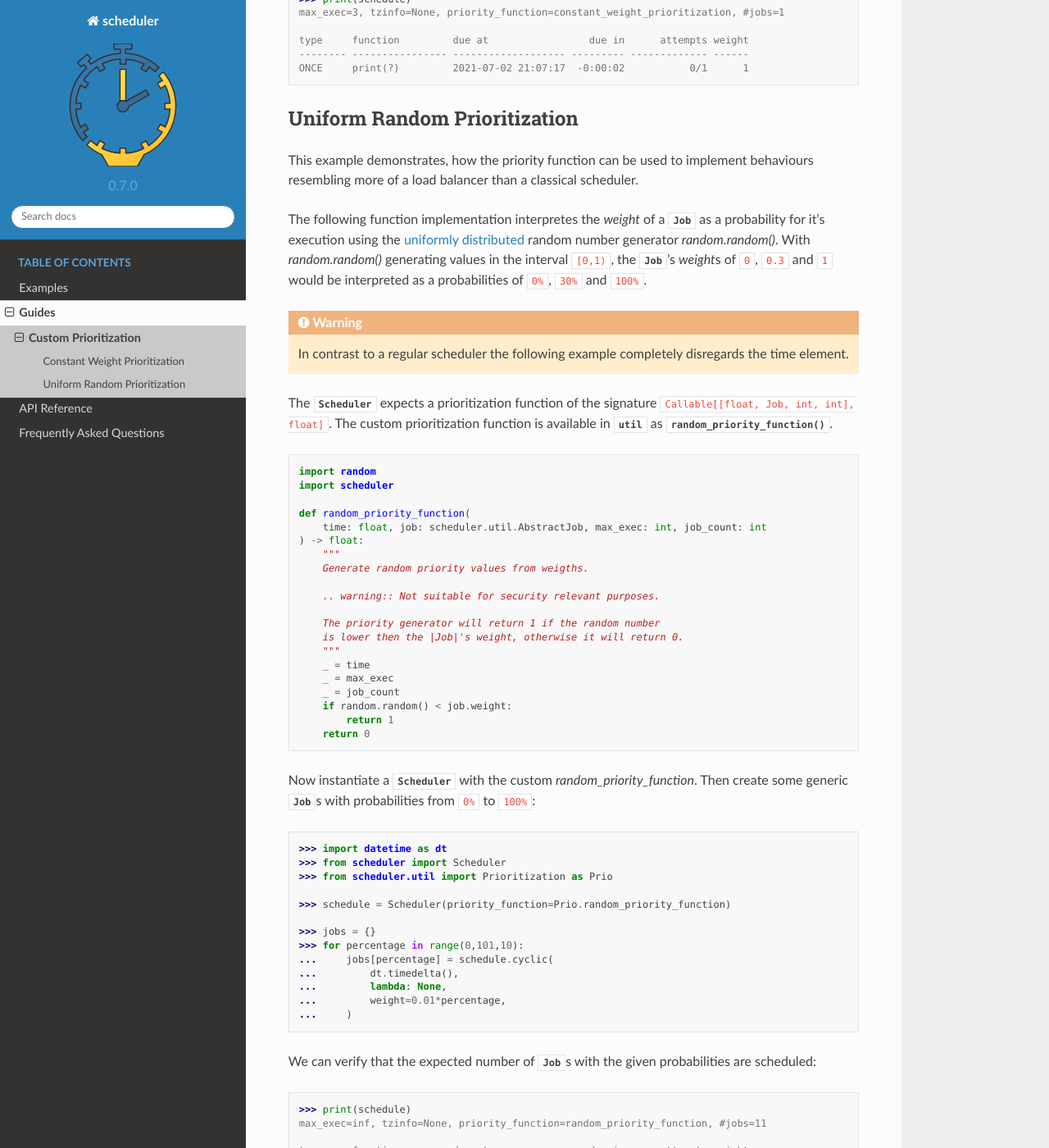
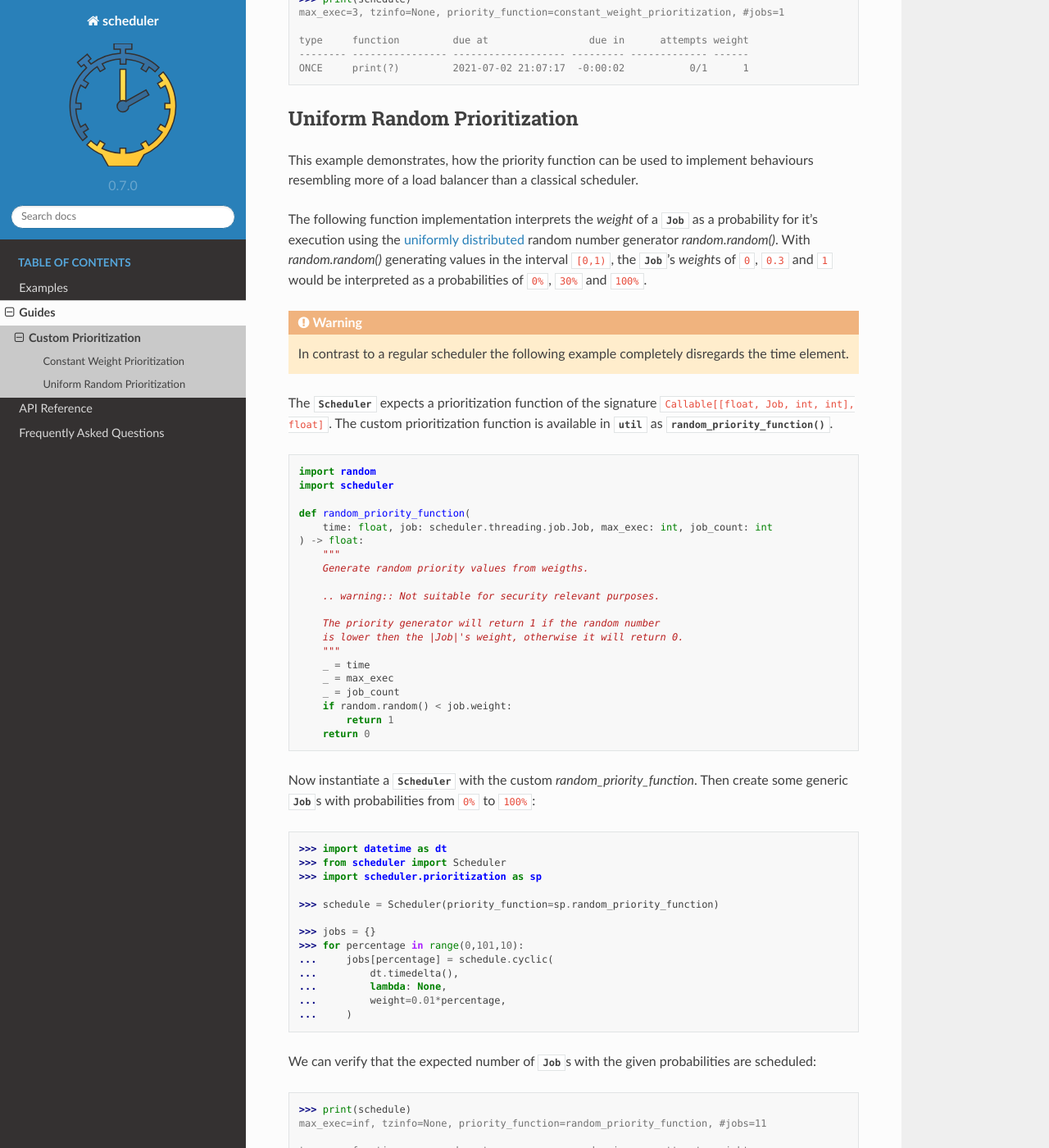
Before and after one commit to DigonIO/scheduler, a Sphinx documentation site: the page built from doc/pages/guides/custom_prioritization.rst, in a window 1280 px wide and 1400 px high, scrolled down 2263 px. Shown: the whole window at 82% size. Built offline with Sphinx 7.4.7 and the Read the Docs theme 2.0.0, drawn with Linux system fonts in a browser that asks for light colours; formulas are drawn with MathJax 3; some of the changed text lies outside the part shown.

Commit message:
update prioritization guide

```diff
--- a/doc/pages/guides/custom_prioritization.rst
+++ b/doc/pages/guides/custom_prioritization.rst
@@ -7,11 +7,11 @@
 in the :ref:`examples.weights` example.
 
 By default the priority in |Scheduler| is computed using the
-:func:`~scheduler.util.linear_priority_function`, where :math:`\mathtt{time\_delta}` is
+:func:`~scheduler.prioritization.linear_priority_function`, where :math:`\mathtt{time\_delta}` is
 defined as the difference between the current time (:math:`\mathtt{now}`) and the
 planned execution time (:math:`\mathtt{next\_exec}`) with
 :math:`\mathtt{time\_delta}=\mathtt{now}-\mathtt{next\_exec}`.
-The default :func:`~scheduler.util.linear_priority_function` implements the prioritization
+The default :func:`~scheduler.prioritization.linear_priority_function` implements the prioritization
 using the following formula:
 
 .. math::
@@ -21,7 +21,7 @@
     \end{cases}
 
 .. note:: By default |Job|\ s with a priority value smaller or
-    equal to zero are not executed by the :meth:`~scheduler.core.Scheduler.exec_jobs`
+    equal to zero are not executed by the :meth:`~scheduler.threading.scheduler.Scheduler.exec_jobs`
     method of the |Scheduler|.
 
 Some applications require customized prioritization models (e.g. with quadratic or exponential
@@ -29,13 +29,13 @@
 of the prioritization function.
 
 .. note:: The custom prioritization functions implemented in this guide are directly
-    available from :class:`~scheduler.util.Prioritization`.
+    available from :class:`~scheduler.prioritization`.
 
 Constant Weight Prioritization
 ------------------------------
 
 In this example we are going to implement a priority function without the time linear behaviour
-of the default :func:`~scheduler.util.linear_priority_function` with:
+of the default :func:`~scheduler.prioritization.linear_priority_function` with:
 
 .. math::
     \left(\mathtt{time\_delta},\mathtt{weight}\right)\ {\mapsto}\begin{cases}
@@ -45,14 +45,14 @@
 
 The |Scheduler| expects a prioritization function of the signature
 ``Callable[[float, Job, int, int], float]``. The custom prioritization function is
-available in :mod:`~scheduler.util` as :meth:`~scheduler.util.Prioritization.constant_weight_prioritization`.
+available in :mod:`~scheduler.prioritization` as :meth:`~scheduler.prioritization.constant_weight_prioritization`.
 
 .. code-block:: python
 
     import scheduler
 
     def constant_weight_prioritization(
-        time_delta: float, job: scheduler.util.AbstractJob, max_exec: int, job_count: int
+        time_delta: float, job: scheduler.threading.job.Job, max_exec: int, job_count: int
     ) -> float:
         """Interprete the Job's weight as its priority"""
         _ = max_exec
@@ -67,10 +67,10 @@
 
     >>> import datetime as dt
     >>> from scheduler import Scheduler
-    >>> from scheduler.util import Prioritization as Prio
+    >>> import scheduler.prioritization as sp
 
     >>> now = dt.datetime.now()
-    >>> schedule = Scheduler(max_exec=3, priority_function=Prio.constant_weight_prioritization)
+    >>> schedule = Scheduler(max_exec=3, priority_function=sp.constant_weight_prioritization)
 
 Schedule some |Job|\ s at different points in the past with distinct weights:
 
@@ -133,7 +133,7 @@
 This example demonstrates, how the priority function can be used to implement behaviours
 resembling more of a load balancer than a classical scheduler.
 
-The following function implementation interpretes the `weight` of a |Job|
+The following function implementation interprets the `weight` of a |Job|
 as a probability for it's execution using the `uniformly distributed`_ random number
 generator `random.random()`. With `random.random()` generating values in the interval
 ``[0,1)``, the |Job|'s `weight`\ s of ``0``, ``0.3`` and ``1``
@@ -145,7 +145,7 @@
 The |Scheduler| expects a prioritization function of the signature
 ``Callable[[float, Job, int, int], float]``. The custom prioritization function is
 available in :mod:`~scheduler.util` as
-:meth:`~scheduler.util.Prioritization.random_priority_function`.
+:meth:`~scheduler.prioritization.random_priority_function`.
 
 .. code-block:: python
 
@@ -153,7 +153,7 @@
     import scheduler
 
     def random_priority_function(
-        time: float, job: scheduler.util.AbstractJob, max_exec: int, job_count: int
+        time: float, job: scheduler.threading.job.Job, max_exec: int, job_count: int
     ) -> float:
         """
         Generate random priority values from weigths.
@@ -177,9 +177,9 @@
 
     >>> import datetime as dt
     >>> from scheduler import Scheduler
-    >>> from scheduler.util import Prioritization as Prio
+    >>> import scheduler.prioritization as sp
 
-    >>> schedule = Scheduler(priority_function=Prio.random_priority_function)
+    >>> schedule = Scheduler(priority_function=sp.random_priority_function)
 
     >>> jobs = {}
     >>> for percentage in range(0,101,10):
```
